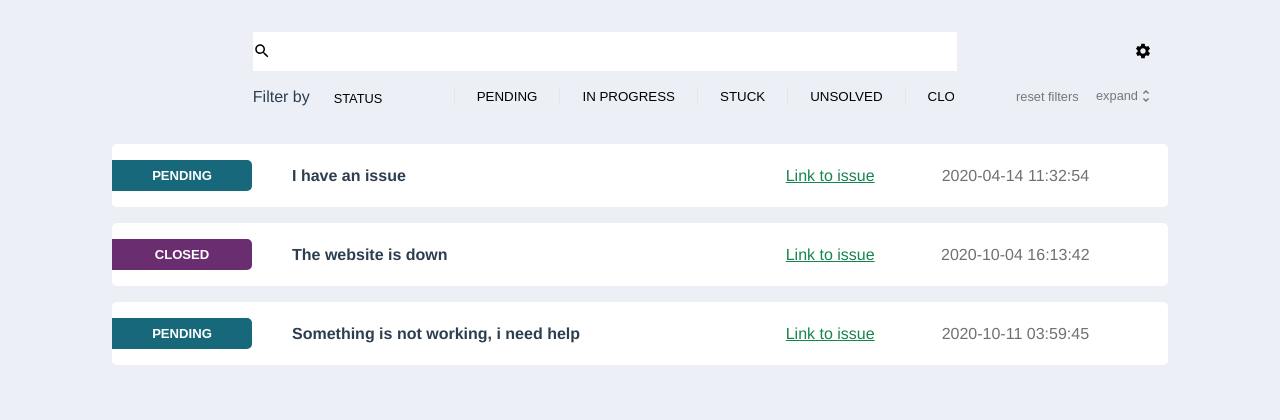
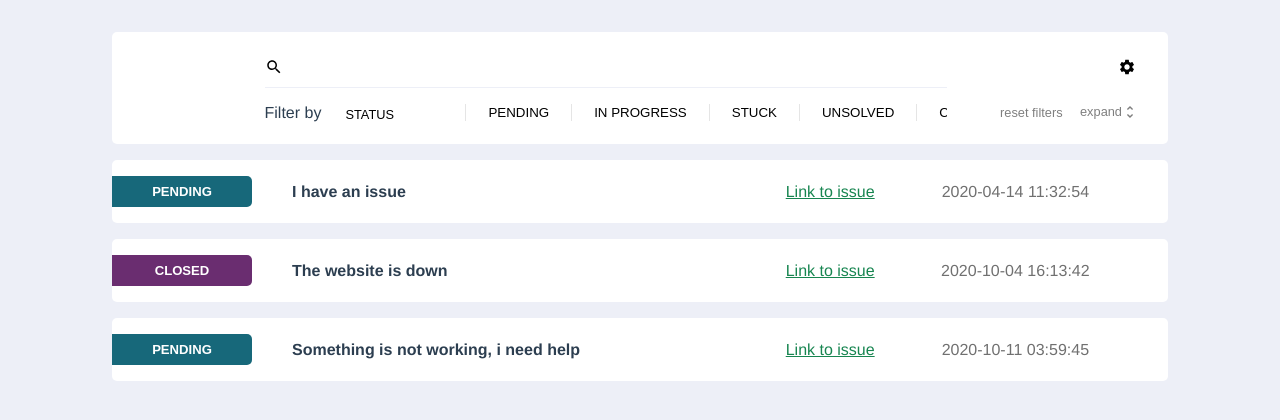
Before and after one commit to irosgrim/issue-system, a Vue app in the folder issue-client/: page /admin in a window 1280 px wide. Shown: the top 420 px of the page. Built offline with nearby package versions, Linux system fonts and the light colour scheme.

Commit message:
refactor

```diff
--- a/issue-client/src/helpers/text.ts
+++ b/issue-client/src/helpers/text.ts
@@ -3,7 +3,7 @@ export function toInitials(name: string) {
     if(words.length > 1) {
         return words[0][0] + words[1][0];
     }
-    return name[0][0];
+    return name[0];
 }
 
 export function randomColor() {
--- a/issue-client/src/styles/support.scss
+++ b/issue-client/src/styles/support.scss
@@ -33,12 +33,12 @@ body {
     }
 }
 
-// .header {
-//     background-color: #ffffff;
-//     padding: 1rem;
-//     padding-bottom: 0;
-//     border-radius: 5px;
-// }
+.header {
+    background-color: #ffffff;
+    padding: 1rem;
+    padding-bottom: 0;
+    border-radius: 5px;
+}
 
 .search-section {
     display: flex;
```
